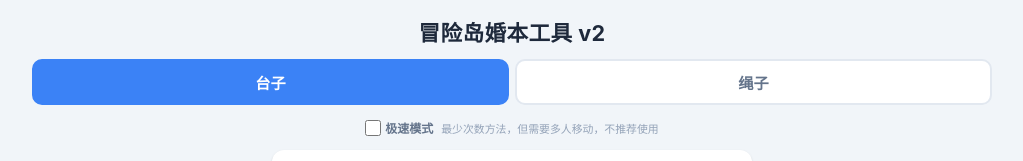
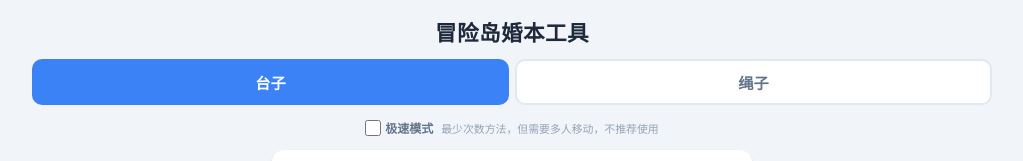
Before and after one commit to joeeezzz/hunben, a plain HTML site: page index.html in a window 1280 px wide. Shown: the top 161 px of the page, without its empty margins (128-1151 px from the left). Drawn offline with Linux system fonts and the light colour scheme.

Commit message:
Add files via upload

```diff
--- a/index.html
+++ b/index.html
@@ -628,7 +628,7 @@
 <div class="app">
   <!-- Header -->
   <div class="header">
-    <h1>冒险岛婚本工具 v2</h1>
+    <h1>冒险岛婚本工具</h1>
   </div>
 
   <!-- Tabs -->
```
